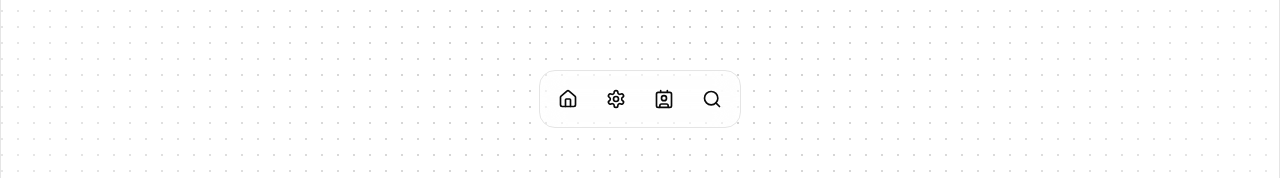
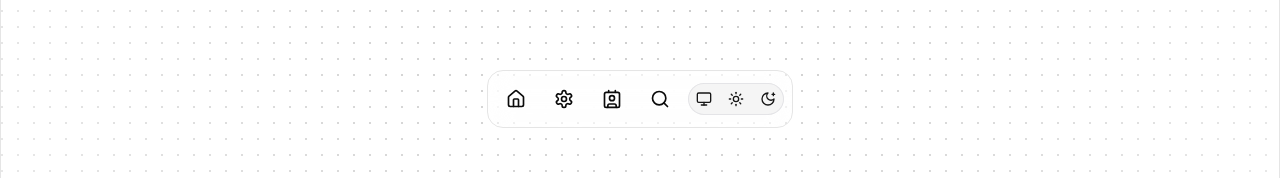
Before and after one commit to officialrajdeepsingh/magicui-demo, a Next.js app: page / in a window 1280 px wide. Shown: the part 535-713 px from the top of the page. Built offline with nearby package versions, Linux system fonts and the light colour scheme.

Commit message:
adding theme-switcher component

```diff
--- a/components/header.tsx
+++ b/components/header.tsx
@@ -4,6 +4,7 @@ import React from "react";
 
 import { Dock, DockIcon } from "@/components/magicui/dock";
 import { Home, Settings, Search, Contact } from "lucide-react";
+import { ThemeSwitcher } from "./theme-switcher";
 
 export function Header() {
   return (
@@ -20,6 +21,7 @@ export function Header() {
       <DockIcon>
         <Search className="size-5" />
       </DockIcon>
+      <ThemeSwitcher />
     </Dock>
   );
 }
--- /dev/null
+++ b/components/theme-switcher.tsx
@@ -0,0 +1,94 @@
+"use client";
+
+import { MonitorIcon, MoonStarIcon, SunIcon } from "lucide-react";
+import { motion } from "motion/react";
+import { useTheme } from "next-themes";
+import React, { JSX, useEffect, useState } from "react";
+
+import { cn } from "@/lib/utils";
+
+function ThemeOption({
+  icon,
+  value,
+  isActive,
+  onClick,
+}: {
+  icon: JSX.Element;
+  value: string;
+  isActive?: boolean;
+  onClick: (value: string) => void;
+}) {
+  return (
+    <button
+      className={cn(
+        "relative flex size-8 cursor-default items-center justify-center rounded-full transition-all [&_svg]:size-4",
+      )}
+      role="radio"
+      aria-checked={isActive}
+      aria-label={`Switch to ${value} theme`}
+      onClick={() => onClick(value)}
+    >
+      {icon}
+
+      {isActive && (
+        <motion.div
+          layoutId="theme-option"
+          transition={{ type: "spring", bounce: 0.3, duration: 0.6 }}
+          className="absolute inset-0 rounded-full border border-border dark:border-border"
+        />
+      )}
+    </button>
+  );
+}
+
+const THEME_OPTIONS = [
+  {
+    icon: <MonitorIcon />,
+    value: "system",
+  },
+  {
+    icon: <SunIcon />,
+    value: "light",
+  },
+  {
+    icon: <MoonStarIcon />,
+    value: "dark",
+  },
+];
+
+function ThemeSwitcher() {
+  const { theme, setTheme } = useTheme();
+
+  const [isMounted, setIsMounted] = useState(false);
+
+  useEffect(() => {
+    setIsMounted(true);
+  }, []);
+
+  if (!isMounted) {
+    return <div className="flex h-8 w-24" />;
+  }
+
+  return (
+    <motion.div
+      key={String(isMounted)}
+      initial={{ opacity: 0 }}
+      animate={{ opacity: 1 }}
+      transition={{ duration: 0.3 }}
+      className="inline-flex items-center overflow-hidden rounded-full bg-secondary text-secondary-foreground ring-1 ring-zinc-200 ring-inset"
+      role="radiogroup"
+    >
+      {THEME_OPTIONS.map((option) => (
+        <ThemeOption
+          key={option.value}
+          icon={option.icon}
+          value={option.value}
+          isActive={theme === option.value}
+          onClick={setTheme}
+        />
+      ))}
+    </motion.div>
+  );
+}
+
+export { ThemeSwitcher };
```
